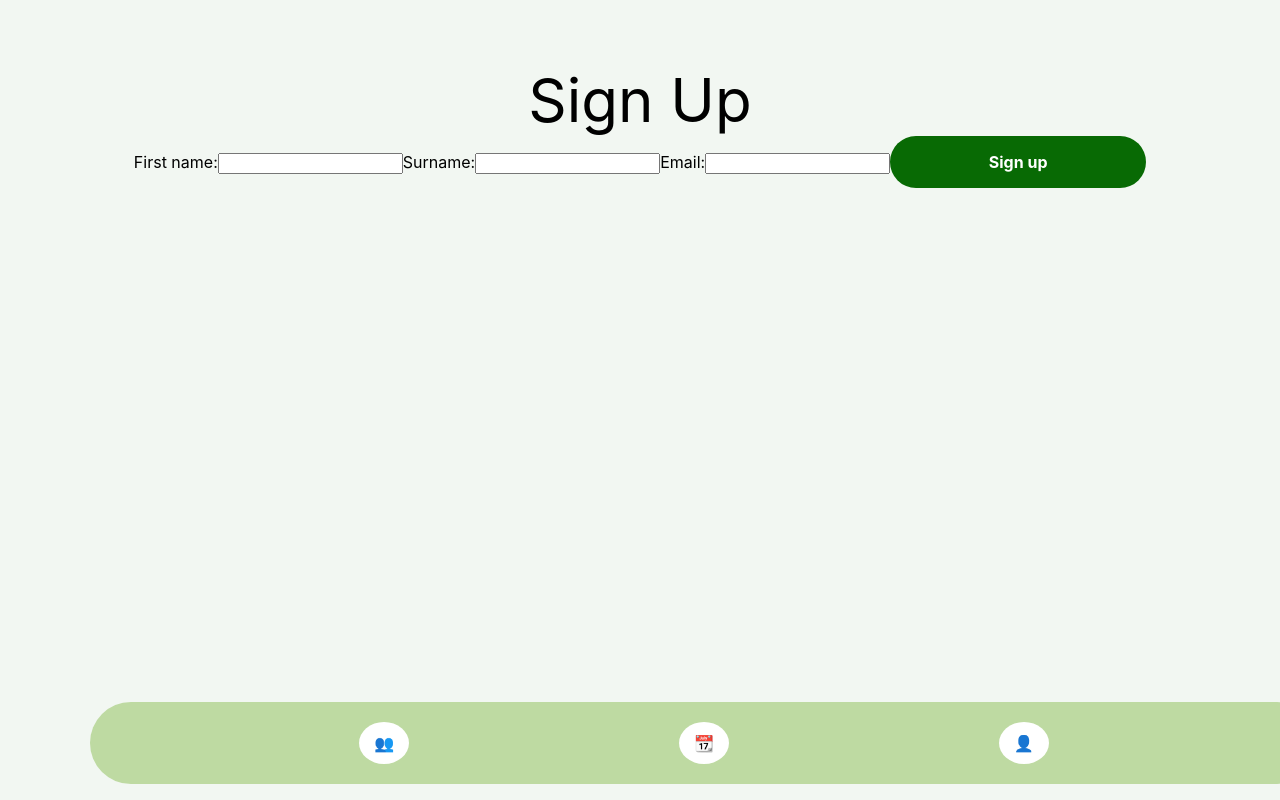
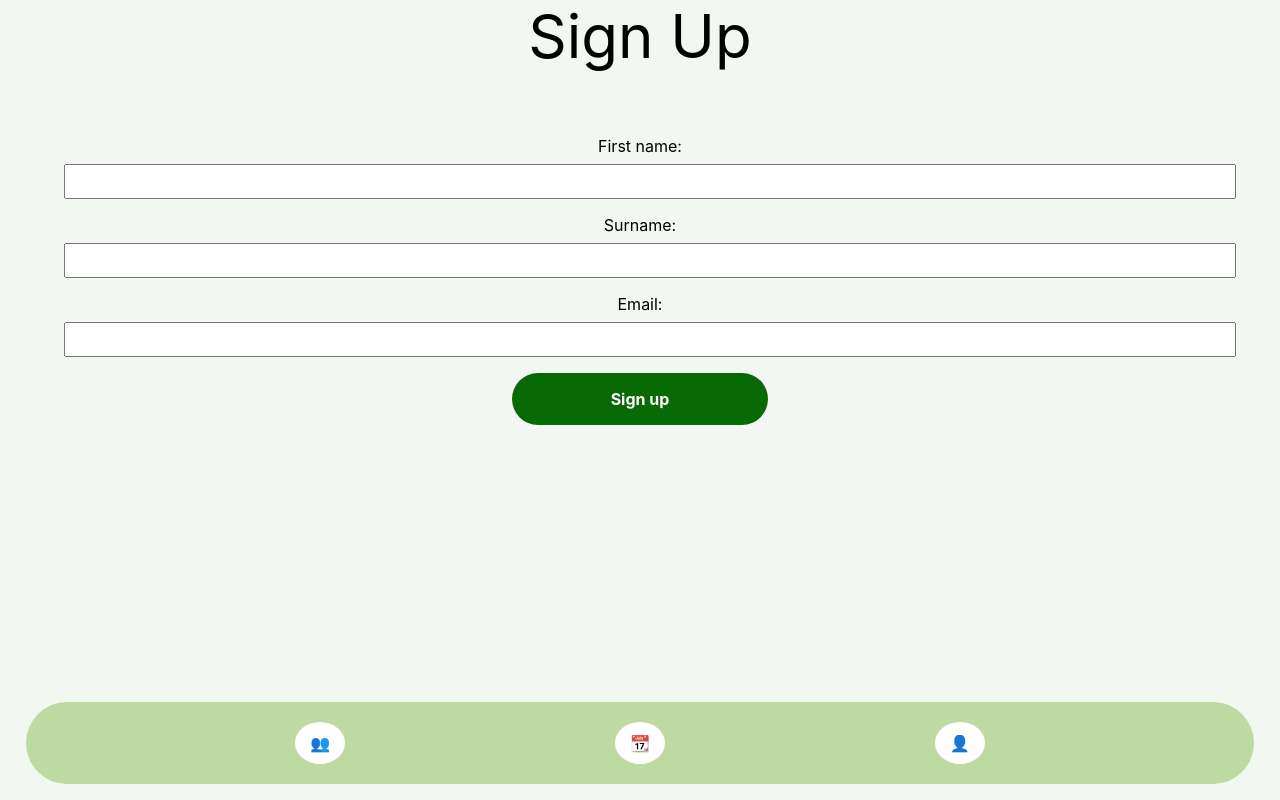
Before and after one commit to PAZHames/WhoCares, a React (Create React App) app in the folder my-react-app/: page /signUp in a window 1280 px wide. Built offline with nearby package versions, Linux system fonts and the light colour scheme.

Commit message:
style: added basic css to new user form - input fields still off-center

```diff
--- a/my-react-app/src/App.js
+++ b/my-react-app/src/App.js
@@ -1,4 +1,3 @@
-import logo from './logo.svg';
 import './App.css';
 import { BrowserRouter as Router, Route, Routes, BrowserRouter } from 'react-router-dom';
 import HomePage from "./pages/Home";
--- a/my-react-app/src/components/NewUserForm.js
+++ b/my-react-app/src/components/NewUserForm.js
@@ -17,34 +17,38 @@ const handleSubmit = (e) => {
 
   return (
     <>
-    <form onSubmit={handleSubmit}>
-        <label>
+    <form onSubmit={handleSubmit} className={classes["form"]}>
+        <label className={classes["form-label"]}>
             <span>First name:</span>
                 <input
                 required
                 type="text"
                 onChange={(e) => setFirstName(e.target.value)}
                 value={firstName}
+                className={classes["form-input"]}
                 />
         </label>
-        <label>
+        <label className={classes["form-label"]}>
             <span>Surname:</span>
                 <input
                 required
                 type="text"
                 onChange={(e) => setSurname(e.target.value)}
                 value={surname}
+                className={classes["form-input"]}
                 />
         </label>
-        <label>
+        <label className={classes["form-label"]}>
             <span>Email:</span>
                 <input
                 required
                 type="email"
                 onChange={(e) => setEmail(e.target.value)}
                 value={email}
+                className={classes["form-input"]}
                 />
         </label>
+
         <button className={classes["btn-primary"]}
         disabled={isLoading}>
             {isLoading && <span>Signing up...</span>}
--- a/my-react-app/src/components/NewUserForm.module.css
+++ b/my-react-app/src/components/NewUserForm.module.css
@@ -8,3 +8,18 @@
     font-weight: bold;
     color: white;
   }
+
+  .form {
+    padding: 5%;
+}
+
+  .form-input, .form-label {
+    display: block;
+  }
+
+  .form-input {
+    width: 100%;
+    margin-top: 0.5rem;
+    margin-bottom: 1rem;
+    padding: 0.5rem;
+  }
--- a/my-react-app/src/pages/Signup.js
+++ b/my-react-app/src/pages/Signup.js
@@ -4,14 +4,11 @@ import NewUserForm from "../components/NewUserForm";
 export default function Signup() {
   return (
     <>
-    <div className="container">
         <div className="title">
             Sign Up
         </div>
         <NewUserForm/>
         <Nav/>
-    </div>
-
     </>
   )
 }
```
